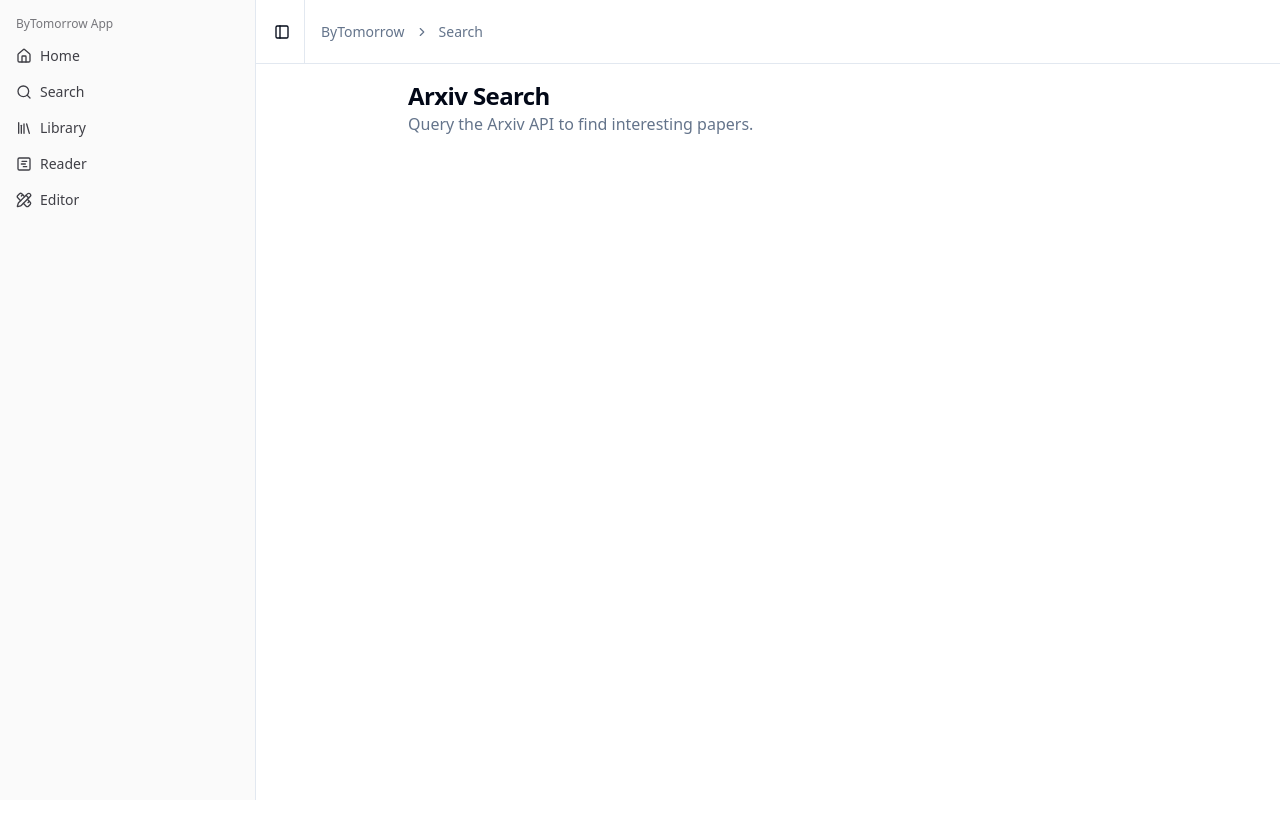
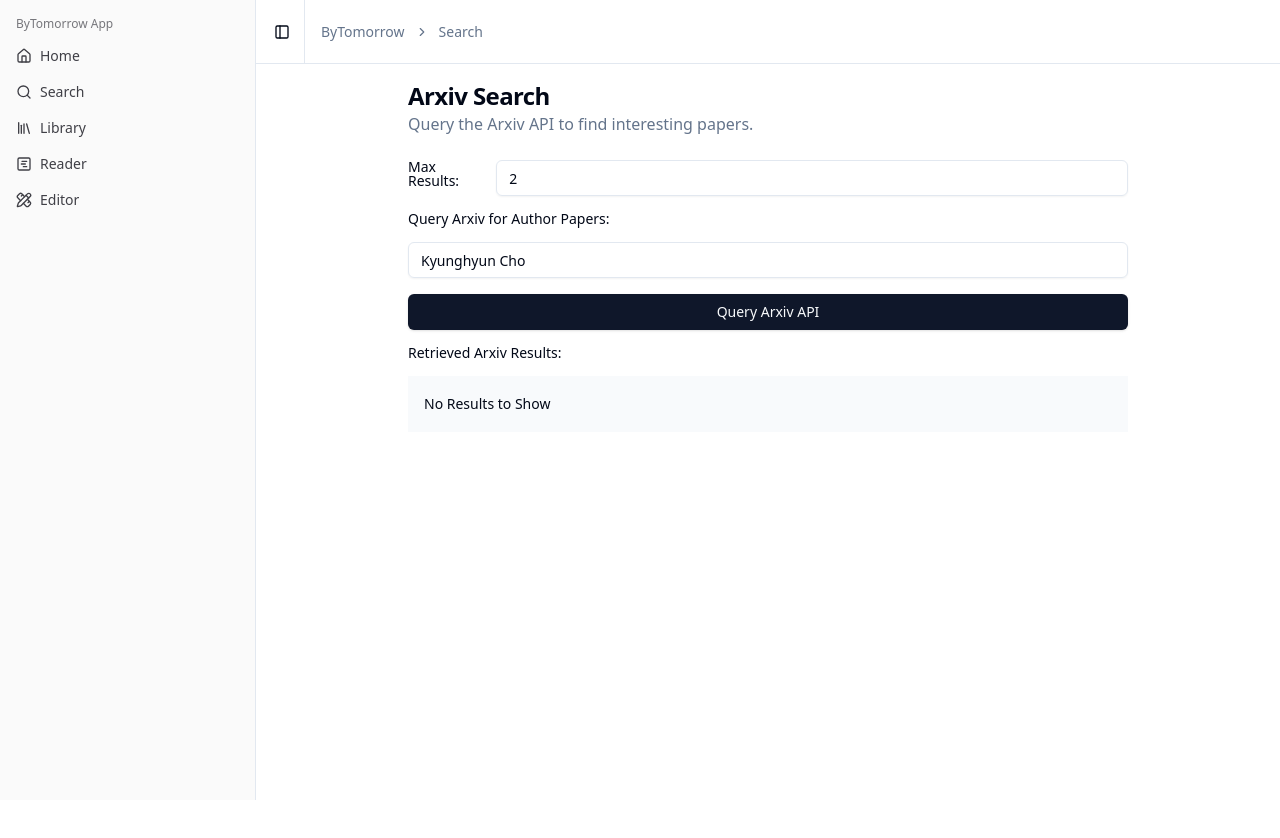
Before and after one commit to drothermel/by-tomorrow-app, a SvelteKit app in the folder by-tomorrow/: page /search in a window 1280 px wide. Shown: the top 838 px of the page. Built offline with nearby package versions, Linux system fonts and the light colour scheme.

Commit message:
add the JSON viewer page from frontend_practice and updated formatting slightly

```diff
--- a/by-tomorrow/src/routes/search/+page.svelte
+++ b/by-tomorrow/src/routes/search/+page.svelte
@@ -1,5 +1,12 @@
 <script lang="ts">
+    import ArxivHandler from "$lib/components/arxiv.svelte";
+    import { JsonView } from "@zerodevx/svelte-json-view";
 
+    import { Button } from "$lib/components/ui/button/index";
+    import { Input } from "$lib/components/ui/input/index";
+    import { Label } from "$lib/components/ui/label/index.js";
+
+    let handler = $state(new ArxivHandler());
 </script>
 
 <div class="flex h-full flex-1 flex-col items-center px-4">
@@ -16,5 +23,42 @@
 				</p>
 			</div>
 		</div>
+        <div class="flex flex-col gap-4">
+            <div class="flex flex-row gap-4">
+              <Label for="maxRes">Max Results:</Label>
+              <Input
+                id="maxRes"
+                type="number"
+                bind:value={handler.currQuery.maxResults}
+              />
+            </div>
+            <Label for="query_author">Query Arxiv for Author Papers:</Label>
+            <Input
+              id="query_author"
+              type="text"
+              bind:value={handler.currQuery.author}
+              placeholder="Author Name"
+            />
+            <Button onclick={() => handler.queryArxiv()}>
+              Query Arxiv API
+            </Button>
+
+            <Label for="results">Retrieved Arxiv Results:</Label>
+            <div id="results">
+              {#if handler.resultFeed.length > 0}
+                <div class="flex flex-col gap-4 w-full prose-sm p-4 bg-slate-50">
+                  {#each handler.resultFeed as entry}
+                    <div class="flex flex-col p-4 gap-2 bg-slate-100">
+                      <JsonView json={entry} />
+                    </div>
+                  {/each}
+                </div>
+              {:else}
+                <div class="p-4 prose-sm bg-slate-50">
+                  <p>No Results to Show</p>
+                </div>
+              {/if}
+            </div>
+          </div>
 	</div>
 </div>
```
